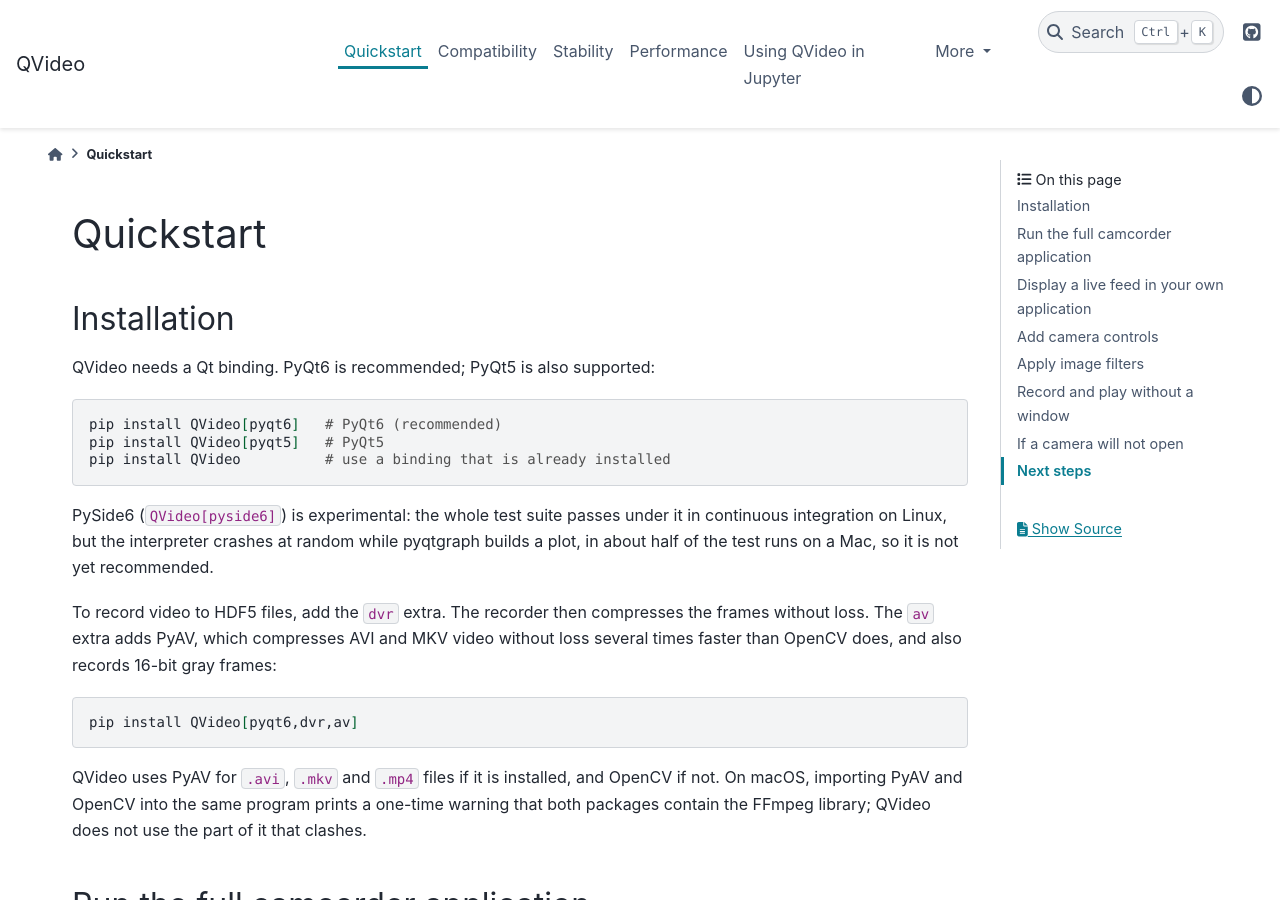
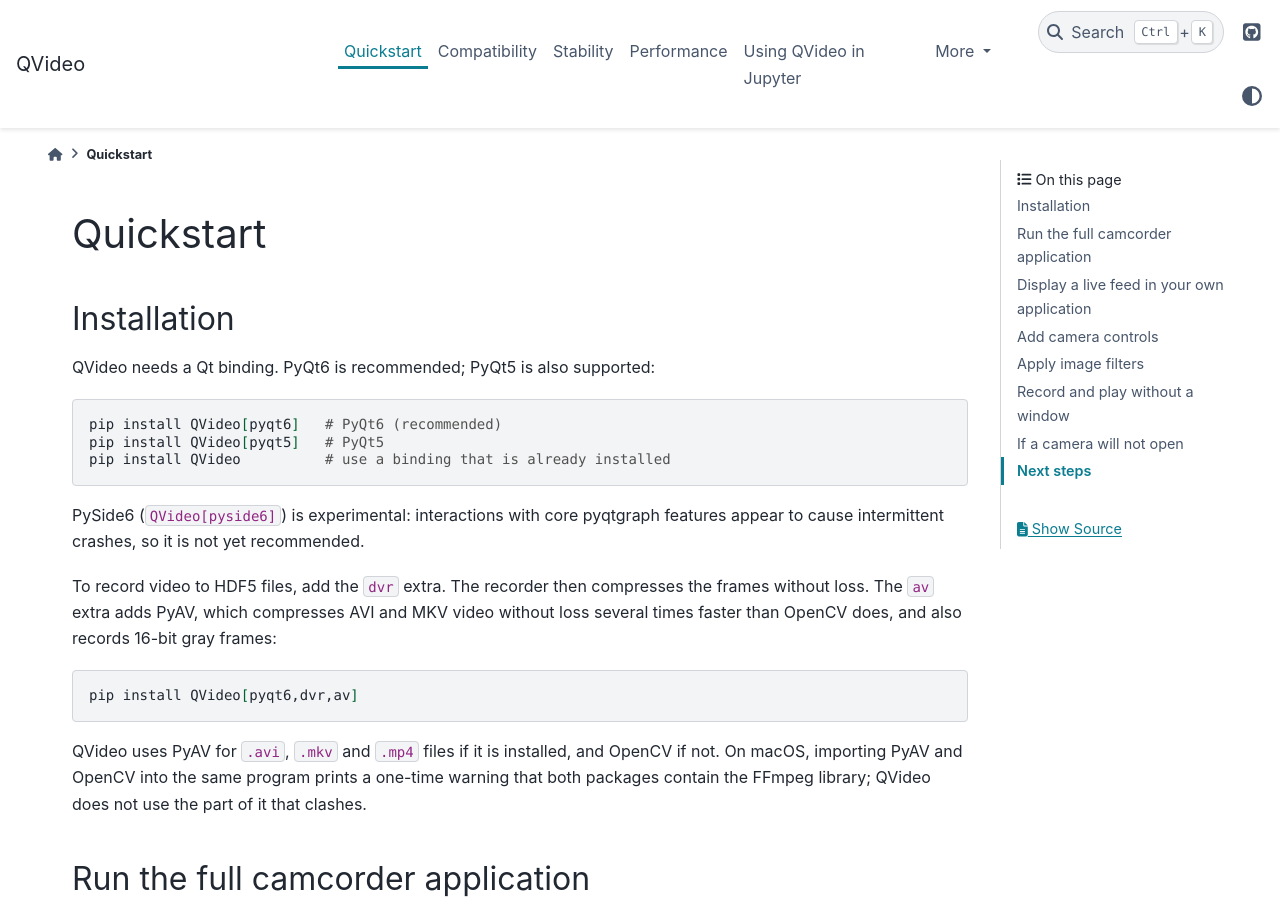
Before and after one commit to davidgrier/QVideo, a Sphinx documentation site: the page built from docs/quickstart.rst, in a window 1280 px wide and 900 px high. Built offline with Sphinx 7.4.7 and the PyData theme 0.15.4, drawn with Linux system fonts in a browser that asks for light colours.

Commit message:
README and quickstart: fix the quotes and capitalization; PySide6 note agrees with the README
Co-Authored-By: Claude Sonnet 5.5 <noreply@anthropic.com>

```diff
--- a/docs/quickstart.rst
+++ b/docs/quickstart.rst
@@ -12,10 +12,9 @@ QVideo needs a Qt binding.  PyQt6 is recommended; PyQt5 is also supported:
    pip install QVideo[pyqt5]   # PyQt5
    pip install QVideo          # use a binding that is already installed
 
-PySide6 (``QVideo[pyside6]``) is experimental: the whole test suite
-passes under it in continuous integration on Linux, but the interpreter
-crashes at random while pyqtgraph builds a plot, in about half of the test
-runs on a Mac, so it is not yet recommended.
+PySide6 (``QVideo[pyside6]``) is experimental: interactions with core
+pyqtgraph features appear to cause intermittent crashes, so it is not yet
+recommended.
 
 To record video to HDF5 files, add the ``dvr`` extra.  The recorder then
 compresses the frames without loss.  The ``av`` extra adds PyAV, which
```
Also changed, not shown: README.md (+2 -3 lines).
